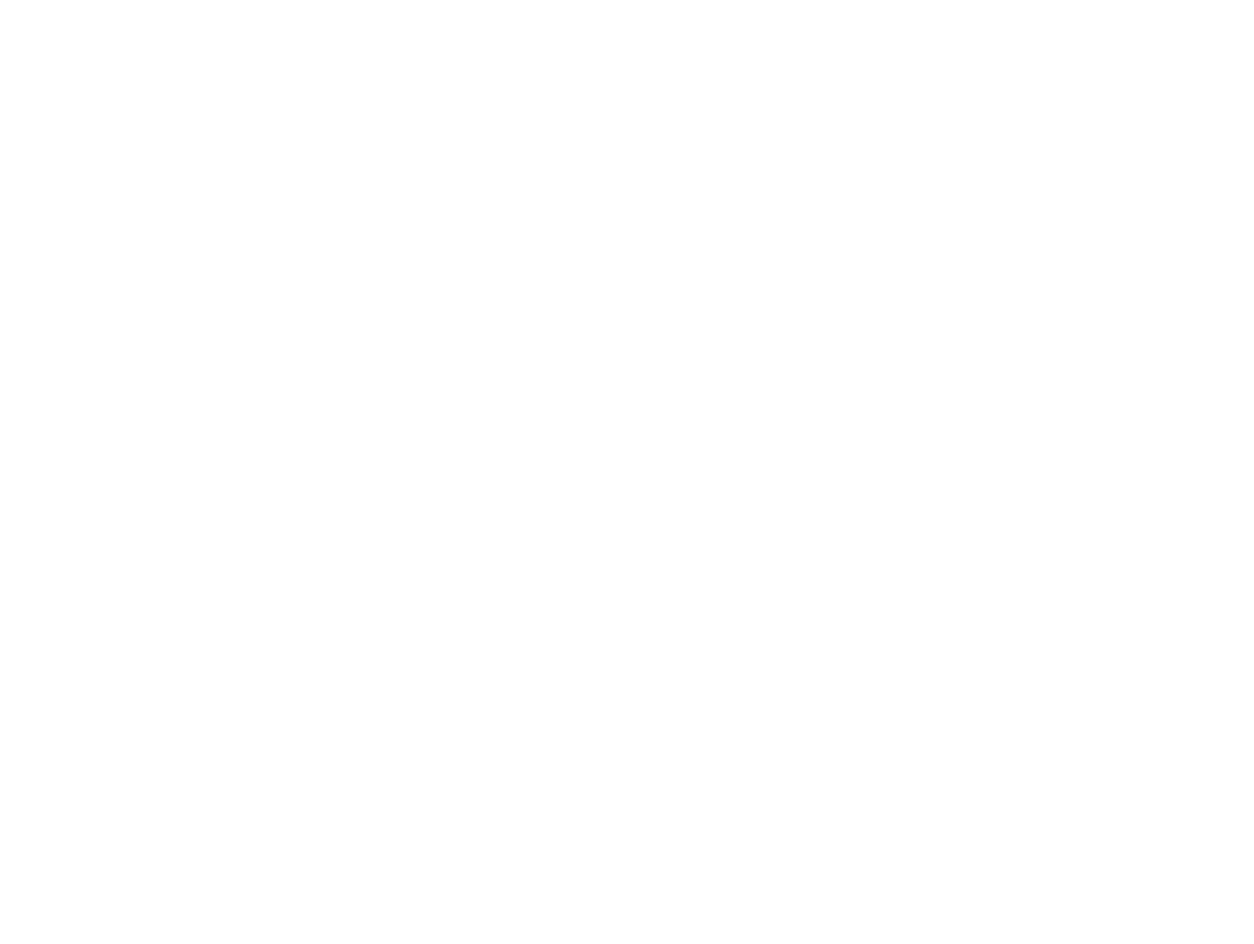
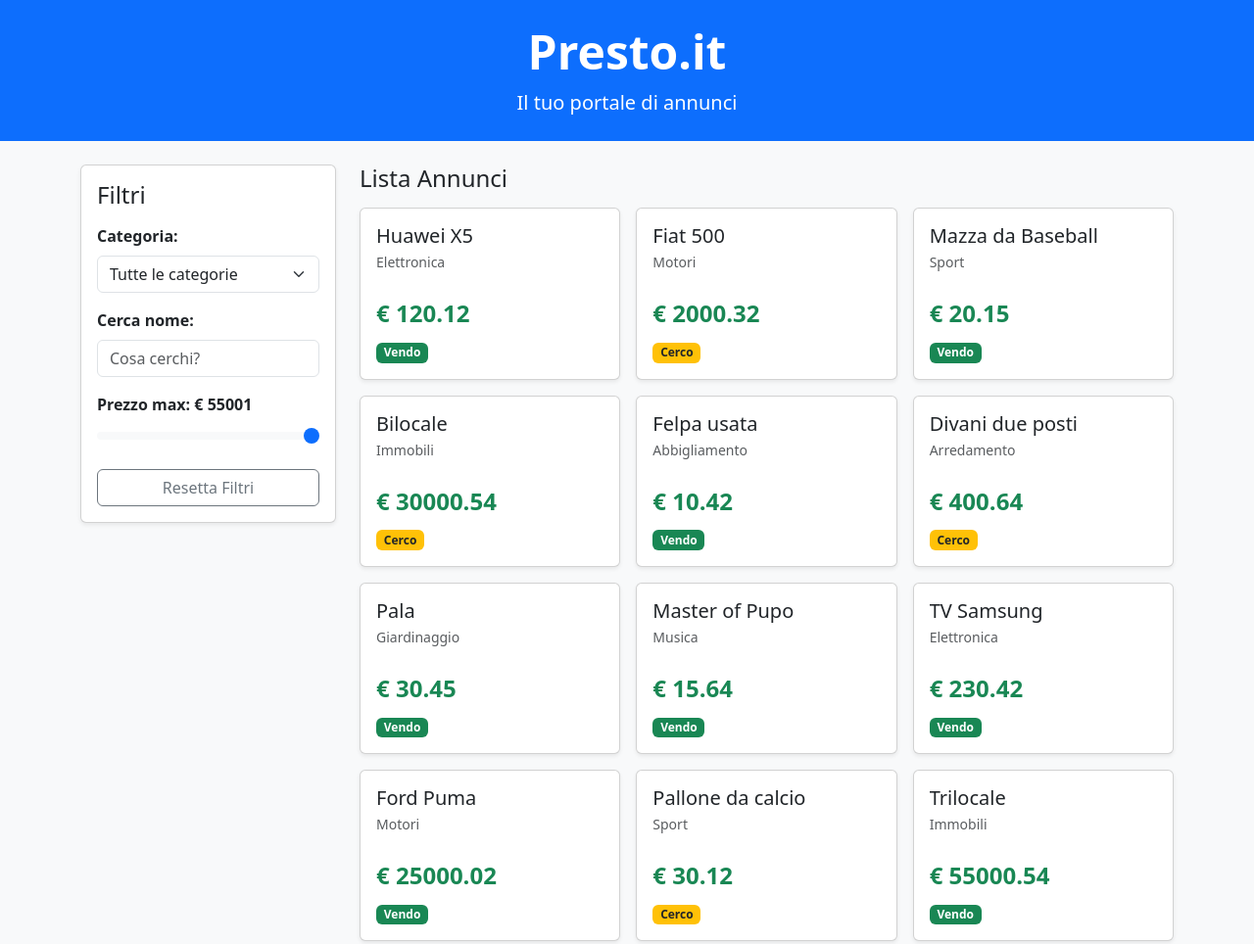
Before and after one commit to eupremio/terminato-esercizio-presto.it, a plain HTML site: page index.html in a window 1280 px wide. Shown: the top 964 px of the page at 98% size. Before the commit the page ends 800 px from the top, so only its background shows below. Drawn offline with nearby package versions, Linux system fonts and the light colour scheme.

Commit message:
completa personalizzazione progetto presto.it

```diff
--- a/index.html
+++ b/index.html
@@ -1,12 +1,68 @@
 <!DOCTYPE html>
 <html lang="en">
+
 <head>
     <meta charset="UTF-8">
     <meta name="viewport" content="width=device-width, initial-scale=1.0">
-    <title>Document</title>
+    <title>presto.it annunci</title>
+    <link href="https://cdn.jsdelivr.net/npm/bootstrap@5.3.0/dist/css/bootstrap.min.css" rel="stylesheet">
 </head>
-<body>
+
+<body class="bg-light">
+
+    <!-- Intestazione -->
+    <header class="bg-primary text-white text-center py-4 mb-4">
+        <h1 class="display-5 fw-bold">Presto.it</h1>
+        <p class="lead m-0">Il tuo portale di annunci</p>
+    </header>
+
+    <main class="container mb-5">
+        <div class="row g-4">
+
+            <!-- Colonna Filtri -->
+            <aside class="col-12 col-md-4 col-lg-3">
+                <div class="card shadow-sm p-3">
+                    <h2 class="h4 mb-3">Filtri</h2>
+
+                    <!-- Filtro Categoria -->
+                    <div class="mb-3">
+                        <label for="filtroCategoria" class="form-label fw-bold">Categoria:</label>
+                        <select id="filtroCategoria" class="campoCategoria form-select">
+                            <option value="tutte">Tutte le categorie</option>
+                        </select>
+                    </div>
+
+                    <!-- Filtro Testo -->
+                    <div class="mb-3">
+                        <label for="filtroTesto" class="form-label fw-bold">Cerca nome:</label>
+                        <input type="text" id="filtroTesto" class="campoTesto form-control" placeholder="Cosa cerchi?">
+                    </div>
+
+                    <!-- Filtro Prezzo -->
+                    <div class="mb-3">
+                        <label for="filtroPrezzo" class="form-label fw-bold">
+                            Prezzo max: € <span class="valorePrezzo">0</span>
+                        </label>
+                        <input type="range" id="filtroPrezzo" class="campoPrezzo form-range">
+                    </div>
+
+                    <!-- Pulsante Reset -->
+                    <button type="button" class="pulsanteReset btn btn-outline-secondary w-100">
+                        Resetta Filtri
+                    </button>
+                </div>
+            </aside>
+
+            <!-- Colonna Griglia Annunci -->
+            <section class="col-12 col-md-8 col-lg-9">
+                <h2 class="h4 mb-3">Lista Annunci</h2>
+                <div class="grigliaAnnunci row row-cols-1 row-cols-sm-2 row-cols-md-2 row-cols-lg-3 g-3"></div>
+            </section>
+
+        </div>
+    </main>
 
     <script src="script.js"></script>
 </body>
+
 </html>
--- a/script.js
+++ b/script.js
@@ -0,0 +1,159 @@
+// Dati degli annunci forniti dalla consegna
+const listaAnnunci = [
+  {"id": 1, "name": "Huawei X5", "category": "Elettronica", "price": "120.12", "type": "sell"},
+  {"id": 2, "name": "Fiat 500", "category": "Motori", "price": "2000.32", "type": "search"},
+  {"id": 3, "name": "Mazza da Baseball", "category": "Sport", "price": "20.15", "type": "sell"},
+  {"id": 4, "name": "Bilocale", "category": "Immobili", "price": "30000.54", "type": "search"},
+  {"id": 5, "name": "Felpa usata", "category": "Abbigliamento", "price": "10.42", "type": "sell"},
+  {"id": 6, "name": "Divani due posti", "category": "Arredamento", "price": "400.64", "type": "search"},
+  {"id": 7, "name": "Pala", "category": "Giardinaggio", "price": "30.45", "type": "sell"},
+  {"id": 8, "name": "Master of Pupo", "category": "Musica", "price": "15.64", "type": "sell"},
+  {"id": 9, "name": "TV Samsung", "category": "Elettronica", "price": "230.42", "type": "sell"},
+  {"id": 10, "name": "Ford Puma", "category": "Motori", "price": "25000.02", "type": "sell"},
+  {"id": 11, "name": "Pallone da calcio", "category": "Sport", "price": "30.12", "type": "search"},
+  {"id": 12, "name": "Trilocale", "category": "Immobili", "price": "55000.54", "type": "sell"},
+  {"id": 13, "name": "Sciarpa scolorita", "category": "Abbigliamento", "price": "5.23", "type": "sell"},
+  {"id": 14, "name": "Lampada", "category": "Arredamento", "price": "70.65", "type": "sell"},
+  {"id": 15, "name": "Concime", "category": "Giardinaggio", "price": "2.45", "type": "search"},
+  {"id": 16, "name": "Basso nuovo", "category": "Musica", "price": "300.62", "type": "sell"},
+  {"id": 17, "name": "Cuffie Sony", "category": "Elettronica", "price": "120.65", "type": "sell"},
+  {"id": 18, "name": "Ducati Monster", "category": "Motori", "price": "12000.13", "type": "sell"},
+  {"id": 19, "name": "Pattini", "category": "Sport", "price": "90.64", "type": "search"},
+  {"id": 21, "name": "Guanti invernali", "category": "Abbigliamento", "price": "22.04", "type": "sell"},
+  {"id": 22, "name": "Scrivania in vetro", "category": "Arredamento", "price": "600.63", "type": "search"},
+  {"id": 23, "name": "Secchio", "category": "Giardinaggio", "price": "30.43", "type": "search"},
+  {"id": 24, "name": "Compilation Pupo", "category": "Musica", "price": "9.93", "type": "search"},
+  {"id": 25, "name": "Auricolari Sennheiser", "category": "Elettronica", "price": "120.93", "type": "sell"},
+  {"id": 26, "name": "Fiat 300", "category": "Motori", "price": "2560.42", "type": "sell"},
+  {"id": 27, "name": "Set mazze da golf", "category": "Sport", "price": "4320.43", "type": "search"},
+  {"id": 28, "name": "Posto augo", "category": "Immobili", "price": "2200.63", "type": "search"},
+  {"id": 29, "name": "Zaino Decathlon", "category": "Abbigliamento", "price": "55.55", "type": "sell"},
+  {"id": 30, "name": "Comodino", "category": "Arredamento", "price": "210.12", "type": "sell"},
+  {"id": 31, "name": "Rastrello", "category": "Giardinaggio", "price": "5.62", "type": "sell"},
+  {"id": 32, "name": "Compilation Nino D'Angelo", "category": "Musica", "price": "1.91", "type": "sell"},
+  {"id": 33, "name": "IPhone X", "category": "Elettronica", "price": "1300.41", "type": "search"},
+  {"id": 34, "name": "Nissan Juke", "category": "Motori", "price": "25420.40", "type": "sell"},
+  {"id": 35, "name": "Guanti da palestra", "category": "Sport", "price": "11.54", "type": "search"},
+  {"id": 37, "name": "Scarpe Nike", "category": "Abbigliamento", "price": "240.33", "type": "sell"},
+  {"id": 38, "name": "Poltrona", "category": "Arredamento", "price": "420.66", "type": "search"},
+  {"id": 39, "name": "Semi", "category": "Giardinaggio", "price": "4.43", "type": "sell"},
+  {"id": 40, "name": "Biglietto Gods Of Metal", "category": "Musica", "price": "150.65", "type": "search"},
+  {"id": 41, "name": "Macbook Pro", "category": "Elettronica", "price": "2340.37", "type": "search"},
+  {"id": 42, "name": "Dacia Duster", "category": "Motori", "price": "13350.73", "type": "sell"},
+  {"id": 43, "name": "Canoa", "category": "Sport", "price": "520.03", "type": "search"},
+  {"id": 44, "name": "Cantina", "category": "Immobili", "price": "20000.12", "type": "sell"},
+  {"id": 45, "name": "Jeans", "category": "Abbigliamento", "price": "55.54", "type": "sell"},
+  {"id": 46, "name": "Lampadario", "category": "Arredamento", "price": "280.54", "type": "sell"},
+  {"id": 47, "name": "Trattore", "category": "Giardinaggio", "price": "12000.09", "type": "sell"},
+  {"id": 48, "name": "Plettro", "category": "Musica", "price": "0.99", "type": "sell"},
+  {"id": 49, "name": "Modem", "category": "Mimmo", "price": "2.99", "type": "sell"}
+];
+
+// Selezione degli elementi dal DOM
+const grigliaAnnunci = document.querySelector(".grigliaAnnunci");
+const campoCategoria = document.querySelector(".campoCategoria");
+const campoTesto = document.querySelector(".campoTesto");
+const campoPrezzo = document.querySelector(".campoPrezzo");
+const valorePrezzo = document.querySelector(".valorePrezzo");
+const pulsanteReset = document.querySelector(".pulsanteReset");
+
+// Inserisce le categorie nel menu a tendina evitando i duplicati
+const popoloCategorie = () => {
+  const listaCategorie = [];
+
+  listaAnnunci.forEach((annuncio) => {
+    if (!listaCategorie.includes(annuncio.category)) {
+      listaCategorie.push(annuncio.category);
+    }
+  });
+
+  listaCategorie.forEach((categoria) => {
+    const opzioneCategoria = document.createElement("option");
+    opzioneCategoria.value = categoria;
+    opzioneCategoria.textContent = categoria;
+    campoCategoria.appendChild(opzioneCategoria);
+  });
+};
+
+// Calcola il prezzo massimo e imposta l'input range
+const impostaFiltroPrezzo = () => {
+  const prezzi = listaAnnunci.map((annuncio) => Number(annuncio.price));
+  const prezzoMassimo = Math.ceil(Math.max(...prezzi));
+
+  campoPrezzo.max = prezzoMassimo;
+  campoPrezzo.value = prezzoMassimo;
+  valorePrezzo.textContent = prezzoMassimo;
+};
+
+// Mostra le schede degli annunci a schermo
+const mostraAnnunci = (annunciDaMostrare) => {
+  grigliaAnnunci.innerHTML = "";
+
+  if (annunciDaMostrare.length === 0) {
+    grigliaAnnunci.innerHTML = `<div class="col-12"><p class="text-muted fs-5">Nessun annuncio trovato.</p></div>`;
+    return;
+  }
+
+  annunciDaMostrare.forEach((annuncio) => {
+    const colonna = document.createElement("div");
+    colonna.classList.add("col");
+
+    const testoTipo = annuncio.type === "sell" ? "Vendo" : "Cerco";
+    const badgeColore = annuncio.type === "sell" ? "bg-success" : "bg-warning text-dark";
+
+    colonna.innerHTML = `
+      <div class="card h-100 shadow-sm">
+        <div class="card-body d-flex flex-column justify-content-between">
+          <div>
+            <h3 class="card-title h5 text-truncate">${annuncio.name}</h3>
+            <p class="card-subtitle mb-2 text-muted small">${annuncio.category}</p>
+          </div>
+          <div class="mt-3">
+            <p class="card-text fs-4 fw-bold text-success mb-2">€ ${annuncio.price}</p>
+            <span class="badge ${badgeColore}">${testoTipo}</span>
+          </div>
+        </div>
+      </div>
+    `;
+
+    grigliaAnnunci.appendChild(colonna);
+  });
+};
+
+// Filtra gli annunci in base ai tre campi di input
+const applicaFiltri = () => {
+  const categoriaSelezionata = campoCategoria.value;
+  const testoCercato = campoTesto.value.toLowerCase().trim();
+  const prezzoSelezionato = Number(campoPrezzo.value);
+
+  valorePrezzo.textContent = prezzoSelezionato;
+
+  const annunciFiltrati = listaAnnunci.filter((annuncio) => {
+    const corrispondeCategoria = categoriaSelezionata === "tutte" || annuncio.category === categoriaSelezionata;
+    const corrispondeNome = annuncio.name.toLowerCase().includes(testoCercato);
+    const corrispondePrezzo = Number(annuncio.price) <= prezzoSelezionato;
+
+    return corrispondeCategoria && corrispondeNome && corrispondePrezzo;
+  });
+
+  mostraAnnunci(annunciFiltrati);
+};
+
+// Ripristina tutti i filtri allo stato iniziale
+const resettaFiltri = () => {
+  campoCategoria.value = "tutte";
+  campoTesto.value = "";
+  impostaFiltroPrezzo();
+  mostraAnnunci(listaAnnunci);
+};
+
+// Eventi di ascolto
+campoCategoria.addEventListener("change", applicaFiltri);
+campoTesto.addEventListener("input", applicaFiltri);
+campoPrezzo.addEventListener("input", applicaFiltri);
+pulsanteReset.addEventListener("click", resettaFiltri);
+
+// Inizializzazione della pagina
+popoloCategorie();
+impostaFiltroPrezzo();
+mostraAnnunci(listaAnnunci);
```
